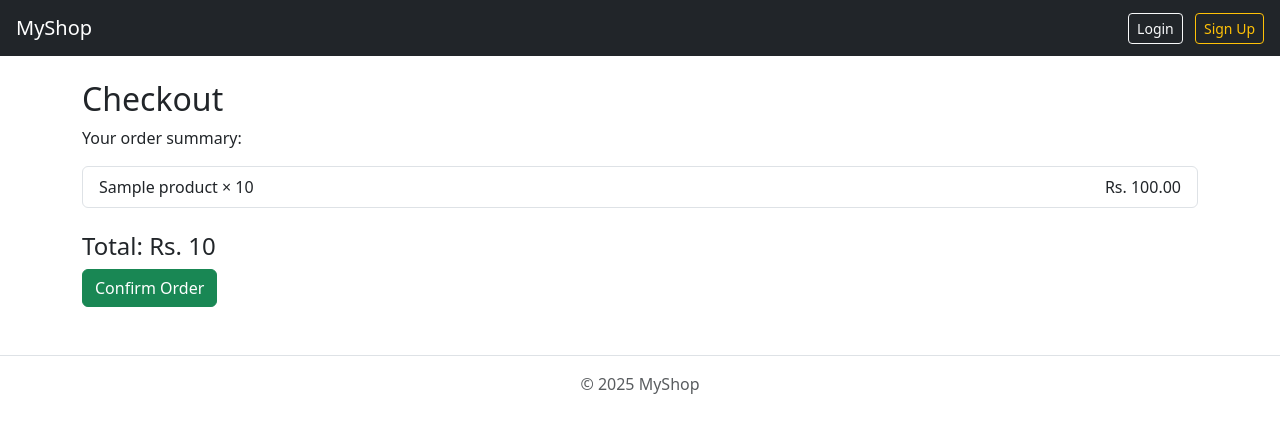
After one commit to Thanurdha/ecommerce-MyShop, a Django app: template store/templates/store/checkout.html in a window 1280 px wide. The commit adds this page. Shown: the top 433 px of the page. Run offline with Django 5.2, Linux system fonts and the light colour scheme; tables that the repository leaves empty hold one stand-in row (values such as "Sample post"); the template is opened without the code that fills it: values that come from a table or form of the project are taken from there, most other values are stand-ins (such as "Sample title", 1, 10 or a date in 2020); parts of the project's set-up code (start-up, migrations or seed data) failed here and were passed over.

Commit message:
Add login/signup views, base.html, navbar, and layout updates

```diff
--- /dev/null
+++ b/store/templates/store/base.html
@@ -0,0 +1,32 @@
+<!DOCTYPE html>
+<html lang="en">
+<head>
+  <meta charset="UTF-8">
+  <title>{% block title %}MyShop{% endblock %}</title>
+  <link href="https://cdn.jsdelivr.net/npm/bootstrap@5.3.0/dist/css/bootstrap.min.css" rel="stylesheet">
+  {% load static %}
+</head>
+<body>
+  <nav class="navbar navbar-expand-lg navbar-dark bg-dark mb-4 px-3">
+    <a class="navbar-brand" href="{% url 'home' %}">MyShop</a>
+    <div class="ms-auto">
+      {% if user.is_authenticated %}
+        <span class="text-white me-2">Hi {{ user.username }}</span>
+        <a href="{% url 'view_cart' %}" class="btn btn-outline-light btn-sm me-2">Cart</a>
+        <a href="{% url 'logout' %}" class="btn btn-outline-danger btn-sm">Logout</a>
+      {% else %}
+        <a href="{% url 'login' %}" class="btn btn-outline-light btn-sm me-2">Login</a>
+        <a href="{% url 'signup' %}" class="btn btn-outline-warning btn-sm">Sign Up</a>
+      {% endif %}
+    </div>
+  </nav>
+
+  <div class="container">
+    {% block content %}{% endblock %}
+  </div>
+
+  <footer class="text-center text-muted mt-5 p-3 border-top">
+    &copy; 2025 MyShop
+  </footer>
+</body>
+</html>
--- a/store/templates/store/cart.html
+++ b/store/templates/store/cart.html
@@ -1,3 +1,6 @@
+
+{% extends 'store/base.html' %}
+{% block content %}
 <!DOCTYPE html>
 <html>
 <head>
@@ -5,6 +8,7 @@
   <link href="https://cdn.jsdelivr.net/npm/bootstrap@5.3.0/dist/css/bootstrap.min.css" rel="stylesheet">
 </head>
 <body>
+<a href="{% url 'checkout' %}" class="btn btn-success mt-3">Proceed to Checkout</a>
 <div class="container mt-5">
   <h2>Your Shopping Cart</h2>
   <table class="table">
@@ -31,3 +35,4 @@
 </div>
 </body>
 </html>
+{% endblock %}
--- /dev/null
+++ b/store/templates/store/checkout.html
@@ -0,0 +1,16 @@
+{% extends 'store/base.html' %}
+
+{% block content %}
+  <h2>Checkout</h2>
+  <p>Your order summary:</p>
+  <ul class="list-group mb-4">
+    {% for item in cart_items %}
+      <li class="list-group-item d-flex justify-content-between align-items-center">
+        {{ item.product.name }} × {{ item.quantity }}
+        <span>Rs. {{ item.subtotal }}</span>
+      </li>
+    {% endfor %}
+  </ul>
+  <h4>Total: Rs. {{ total }}</h4>
+  <a href="{% url 'thank_you' %}" class="btn btn-success">Confirm Order</a>
+{% endblock %}
--- a/store/templates/store/home.html
+++ b/store/templates/store/home.html
@@ -1,3 +1,5 @@
+{% extends 'store/base.html' %}
+{% block content %}
 <!DOCTYPE html>
 <html lang="en">
 <head>
@@ -38,3 +40,4 @@
   </footer>
 </body>
 </html>
+{% endblock %}
--- a/store/urls.py
+++ b/store/urls.py
@@ -5,4 +5,7 @@ urlpatterns = [
     path('', views.home, name='home'),
     path('add_to_cart/<int:product_id>/', views.add_to_cart, name='add_to_cart'),
     path('cart/', views.view_cart, name='view_cart'),
+    path('checkout/', views.checkout, name='checkout'),
+    path('thank-you/', views.thank_you, name='thank_you'),
+
 ]
```
Also changed, not shown: store/templates/store/login.html (added, +10 -0 lines), store/templates/store/signup.html (added, +11 -0 lines), store/templates/store/thankyou.html (added, +9 -0 lines), store/views.py (+5 -2 lines).
